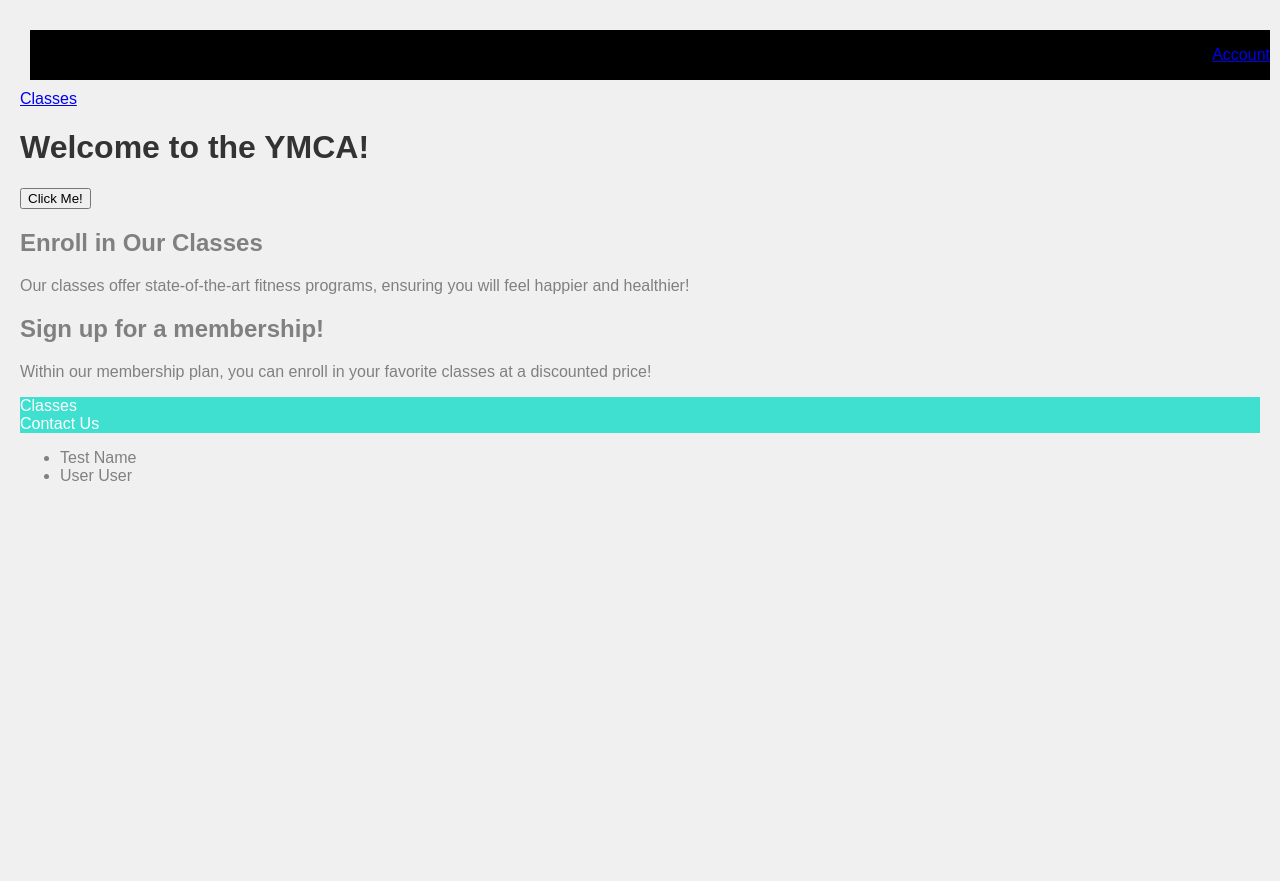
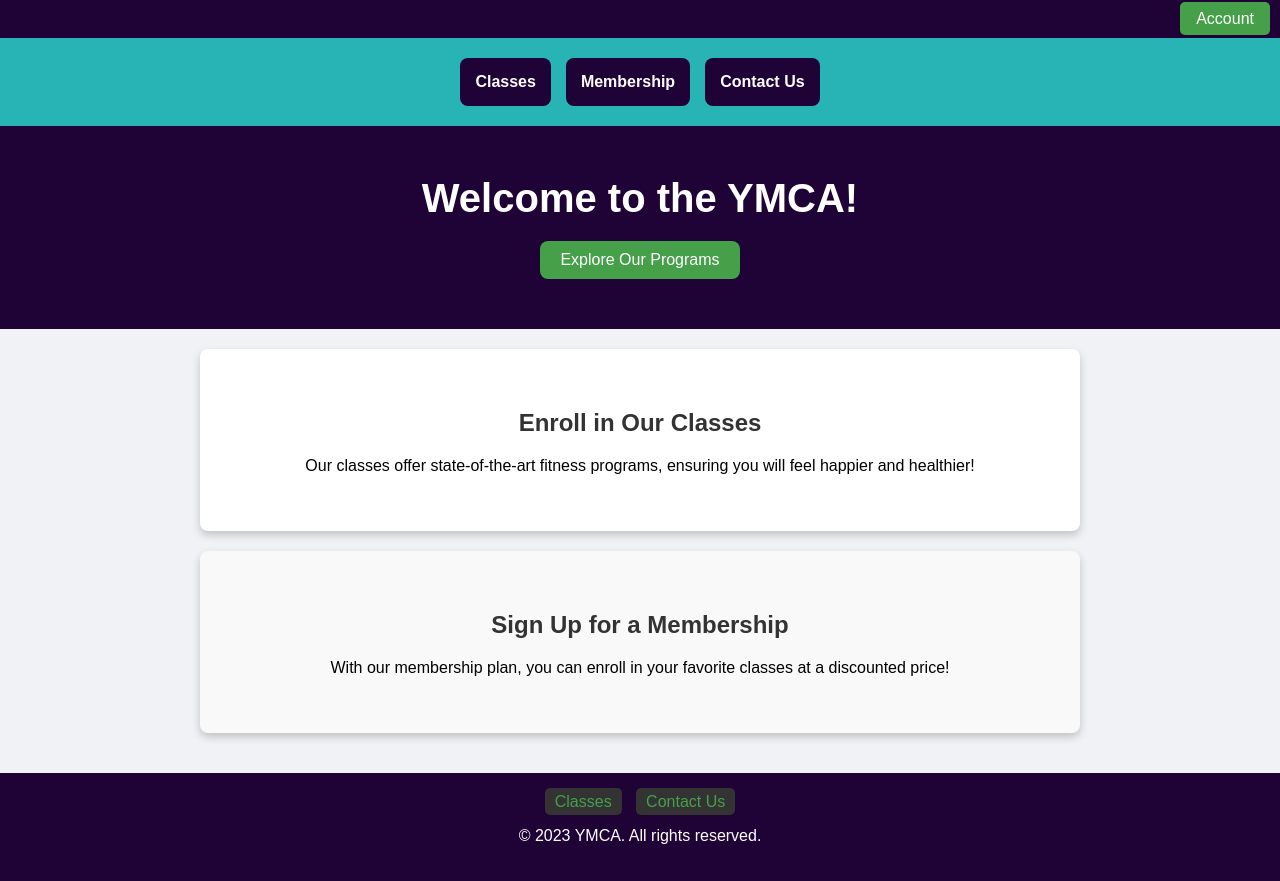
Before and after one commit to connormckellips/YMCA, a PHP site: page / in a window 1280 px wide. Before the commit the page ends 481 px from the top, so only its background shows below. Run offline with PHP 8.4, Linux system fonts and the light colour scheme; data comes from the database, SQL or seed files in the repository.

Commit message:
Add files via upload

```diff
--- a/index.php
+++ b/index.php
@@ -8,24 +8,144 @@ include 'db_connection.php';
 <head>
     <meta charset="UTF-8">
     <meta name="viewport" content="width=device-width, initial-scale=1.0">
-    <link rel="stylesheet" href="styles.css">
     <title>YMCA</title>
+    <style>
+        /* Basic styling */
+        body, html {
+            margin: 0;
+            padding: 0;
+            font-family: Arial, sans-serif;
+            background-color: #f0f2f5;
+        }
+
+        /* Top ribbon */
+        .top-ribbon {
+            background-color: #1f0236;
+            padding: 10px;
+            text-align: right;
+        }
+        .top-ribbon .account-link {
+            color: #fff;
+            text-decoration: none;
+            padding: 8px 16px;
+            background-color: #45a049;
+            border-radius: 5px;
+            transition: background-color 0.3s;
+        }
+        .top-ribbon .account-link:hover {
+            background-color: #367837;
+        }
+
+        /* Navigation */
+        .main-nav {
+            display: flex;
+            justify-content: center;
+            gap: 15px;
+            padding: 20px;
+            background-color: #28b3b5;
+            box-shadow: 0px 4px 8px rgba(0, 0, 0, 0.2);
+        }
+        .main-nav .nav-link {
+            text-decoration: none;
+            color: white;
+            font-weight: bold;
+            padding: 15px;
+            background-color: #1f0236;
+            border-radius: 8px;
+            transition: background-color 0.3s;
+        }
+        .main-nav .nav-link:hover {
+            background-color: #45a049;
+        }
+
+        /* Header */
+        .header {
+            text-align: center;
+            padding: 50px;
+            background-color: #1f0236;
+            color: white;
+        }
+        .header h1 {
+            margin: 0;
+            font-size: 2.5rem;
+        }
+        .cta-button {
+            margin-top: 20px;
+            padding: 10px 20px;
+            background-color: #45a049;
+            color: #fff;
+            border: none;
+            border-radius: 8px;
+            font-size: 1rem;
+            cursor: pointer;
+            transition: background-color 0.3s;
+        }
+        .cta-button:hover {
+            background-color: #367837;
+        }
+
+        /* Content sections */
+        .content-section {
+            padding: 40px;
+            text-align: center;
+            background-color: #ffffff;
+            margin: 20px auto;
+            max-width: 800px;
+            border-radius: 8px;
+            box-shadow: 0px 4px 8px rgba(0, 0, 0, 0.2);
+        }
+        .content-section.alt-section {
+            background-color: #f9f9f9;
+        }
+        .content-section h2 {
+            color: #333;
+        }
+
+        /* Footer */
+        .footer {
+            padding: 20px;
+            text-align: center;
+            background-color: #1f0236;
+            color: white;
+            margin-top: 40px;
+        }
+        .footer .footer-links a {
+            color: #45a049;
+            text-decoration: none;
+            padding: 5px 10px;
+            background-color: #333;
+            border-radius: 5px;
+            margin: 0 5px;
+            transition: background-color 0.3s;
+        }
+        .footer .footer-links a:hover {
+            background-color: #45a049;
+        }
+    </style>
 </head>
 <body>
-    <div id="top-ribbon">
-       <p> <a href="login.php"> Account </a></p>
-    </div>
-    <div>
-        <a href="classes.html"> Classes </a>
+
+    <!-- Top ribbon with account access -->
+    <div class="top-ribbon">
+        <a href="login.php" class="account-link">Account</a>
     </div>
 
-    <header>
+    <!-- Main Navigation -->
+    <nav class="main-nav">
+        <a href="classes.html" class="nav-link">Classes</a>
+        <a href="membership.html" class="nav-link">Membership</a>
+        <a href="contact.html" class="nav-link">Contact Us</a>
+    </nav>
+
+    <!-- Main Header -->
+    <header class="header">
         <h1>Welcome to the YMCA!</h1>
-        <button id="myButton">Click Me!</button>
-        <script src="script.js"></script>
+        <button id="myButton" class="cta-button">Explore Our Programs</button>
     </header>
 
-    <section>
+    <!-- Main Content -->
+    <main>
+        <section class="content-section">
             <h2>Enroll in Our Classes</h2>
             <p>
                 Our classes offer state-of-the-art fitness programs, ensuring
@@ -33,42 +153,22 @@ include 'db_connection.php';
             </p>
         </section>
 
-    <section>
-        <h2>Sign up for a membership!</h2>
+        <section class="content-section alt-section">
+            <h2>Sign Up for a Membership</h2>
             <p>
-            Within our membership plan, you can enroll in your favorite
+                With our membership plan, you can enroll in your favorite
                 classes at a discounted price!
             </p>
         </section>
+    </main>
 
-    <footer>
-        <div>
-            Classes
+    <!-- Footer -->
+    <footer class="footer">
+        <div class="footer-links">
+            <a href="classes.html">Classes</a>
+            <a href="contact.html">Contact Us</a>
         </div>
-        <div>
-            Contact Us
-        </div>
+        <p>&copy; 2023 YMCA. All rights reserved.</p>
     </footer>
-    <?php
-    try {
-    // Example query (replace 'sample_table' with your actual table name)
-    $query = $pdo->query("SELECT * FROM Users");
-    $results = $query->fetchAll(PDO::FETCH_ASSOC);
-
-    if (empty($results)) {
-        echo "<p>No data available in the table.</p>";
-    } else {
-        echo "<ul>";
-        foreach ($results as $row) {
-            // Replace 'column_name' with your actual column name
-            echo "<li>" . htmlspecialchars($row['First']) . " " . htmlspecialchars($row['Last']) . "</li>";
-
-        }
-        echo "</ul>";
-    }
-} catch (PDOException $e) {
-    echo "Error retrieving data: " . $e->getMessage();
-}
-?>
 </body>
 </html>
```
Lines whose indentation alone changed are shown as unchanged.
